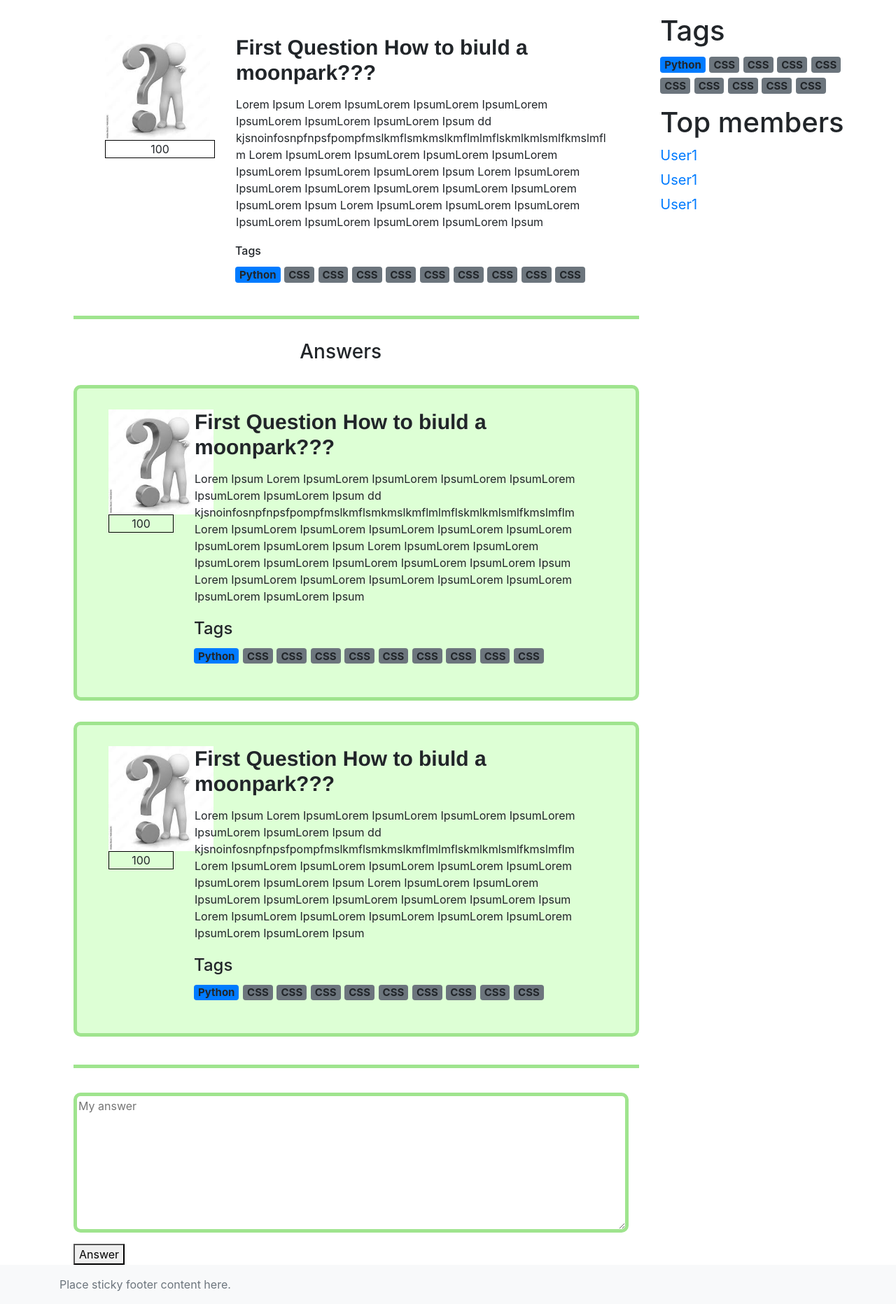
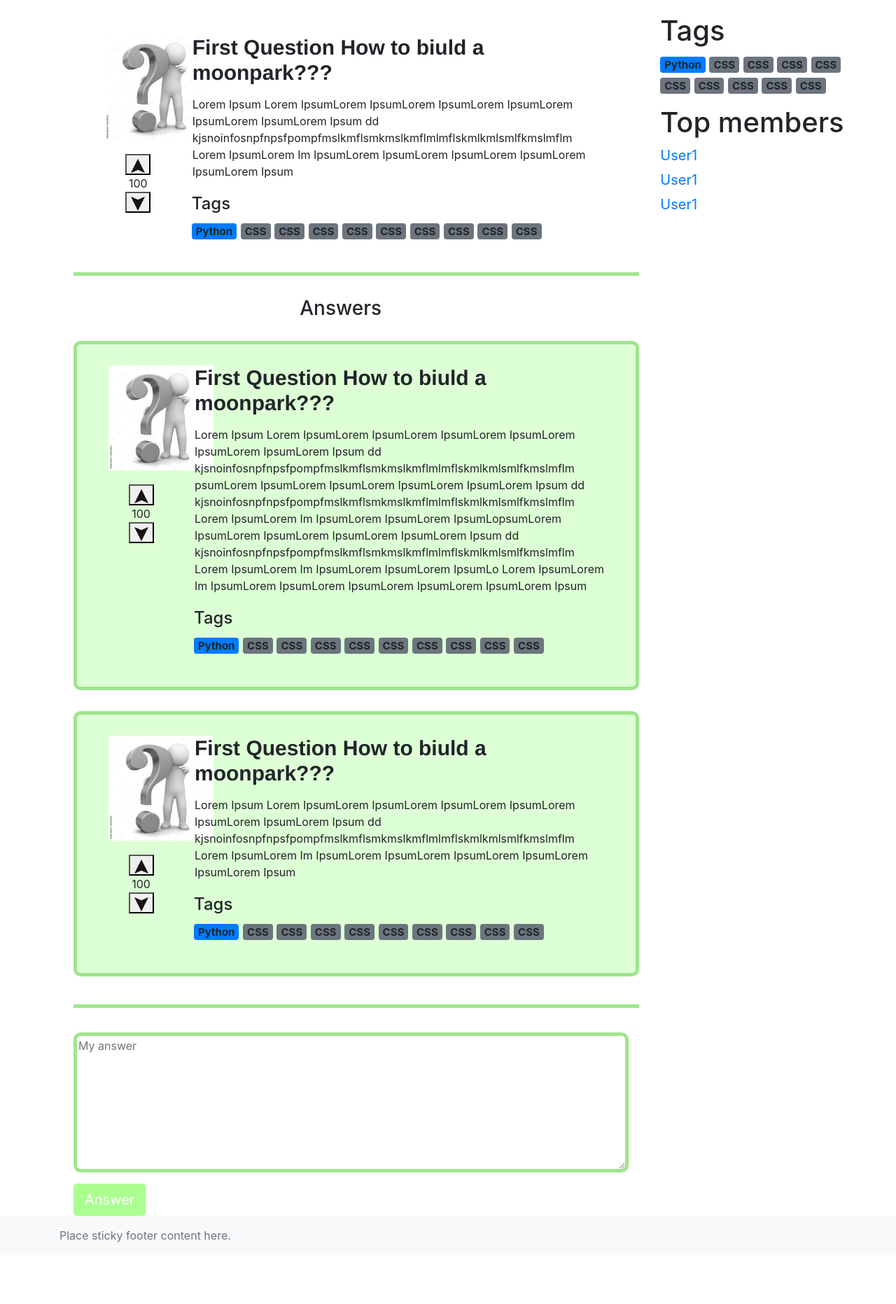
Before and after one commit to danxxo/TP_WEB_Busarov, a Python web app: template templates/question_detail.html in a window 1280 px wide; the page is wider, and only the part inside the window is pictured. Shown: the part 80-1943 px from the top of that part at 70% size. After the commit the page ends 1855 px from the top of that part, so only its background shows below. Run offline with Jinja, Linux system fonts and the light colour scheme; the template is opened without the code that fills it, so the values that code supplies are empty.

Commit message:
Add buttons

```diff
--- a/static/css/custom.css
+++ b/static/css/custom.css
@@ -13,7 +13,7 @@ main > .container {
 }
 
 .paginator-mg {
-    margin: 40px 0px 0px 60px;
+    margin: 30px 0px 0px 30px;
 }
 
 #busques {
@@ -219,3 +219,17 @@ main > .container {
     color: white;
     font-size: 25px;
 }
+
+.btn-primary, .btn-primary:active, .btn-primary:visited {
+    background-color: #aaff90 !important;
+    border: none;
+}
+
+.btn-primary:hover {
+    background-color: #d6ffc1 !important;
+}
+.btn-outline-primary, .btn-outline-primary:active, .btn-outline-primary:visited {
+    /* background-color: #aaff90 !important; */
+    border: 2px solid #9aff7c !important;
+    color: #85ff5f;
+}
--- a/templates/base.html
+++ b/templates/base.html
@@ -159,8 +159,6 @@
 
         </div>
     </div>
-  </div>
-
       <!-- paginator -->
     <nav aria-label="Page navigation example" class="paginator-mg">
       <ul class="pagination">
@@ -171,6 +169,7 @@
         <li class="page-item"><a class="page-link paginator-next" href="#">Next</a></li>
       </ul>
     </nav>
+  </div>
 </main>
 
 <footer class="footer mt-auto py-3 bg-light">
--- a/templates/login.html
+++ b/templates/login.html
@@ -99,7 +99,7 @@
                     <p class="new-question-title"></p>
                 </div>
                 <div class="col-10">
-                    <button>Log in</button>
+                  <button type="button" class="btn btn-primary btn-lg">Log in</button>
                 </div>
             </div>
             <br>
--- a/templates/new_question.html
+++ b/templates/new_question.html
@@ -100,7 +100,7 @@
                 </div>
                 <div class="col-10">
                   <textarea class="new-question-small-textarea" placeholder="Fill correct tags to get answer faster"></textarea>
-                  <button style="margin-top: 20px;">Ask</button>
+                  <button type="button" class="btn btn-primary btn-lg">Ask</button>
                 </div>
             </div>
         </div>
--- a/templates/question_detail.html
+++ b/templates/question_detail.html
@@ -79,13 +79,21 @@
         <div class="col-8">
             <!-- QUESTION -->
             <div class="row question-detail">
-                <div class="col-3">
+              <div class="col-2">
                   <img src="../static/img/question1.jpeg" class="question-image" alt="question image">
-                    <div class="question-answers">
-                        <p>100</p>
+                  <div style="margin-top:20px;">
+                    <div class="centered-content-div">
+                      <button><img src="../static/img/arrow.png" style="width: 20px; height: 20px;" alt=""></button>
+                    </div>
+                    <div class="centered-content-div">
+                      100
+                    </div>
+                    <div class="centered-content-div">
+                      <button><img src="../static/img/arrow.png" style="width: 20px; height: 20px; rotate: 180deg;" alt=""></button>
                     </div>
                   </div>
-                <div class="col-9">
+              </div>
+              <div class="col-10">
                 <div class="row">
                   <div class="col-12">
                     <div class="question-title">
@@ -93,17 +101,12 @@
                     </div>
                     <div class="question-text">
                         Lorem Ipsum Lorem IpsumLorem IpsumLorem IpsumLorem IpsumLorem IpsumLorem IpsumLorem Ipsum dd kjsnoinfosnpfnpsfpompfmslkmflsmkmslkmflmlmflskmlkmlsmlfkmslmflm
-                          Lorem IpsumLorem IpsumLorem IpsumLorem IpsumLorem IpsumLorem IpsumLorem IpsumLorem Ipsum
-                          Lorem IpsumLorem IpsumLorem IpsumLorem IpsumLorem IpsumLorem IpsumLorem IpsumLorem Ipsum
-                          Lorem IpsumLorem IpsumLorem IpsumLorem IpsumLorem IpsumLorem IpsumLorem IpsumLorem Ipsum
+                        Lorem IpsumLorem Im IpsumLorem IpsumLorem IpsumLorem IpsumLorem IpsumLorem Ipsum
                     </div>
                   </div>
                   <div class="row" style="padding-left: 14px;">
-                      <!-- <div class="col-6 question-info">
-                        <a href="#">Answer</a>
-                      </div> -->
                     <div class="col-12 question-info">
-                        <h6>Tags</h6>
+                      <h4>Tags</h4>
                       <div class="tags-question">
                         <span class="badge bg-primary">Python</span>
                         <span class="badge bg-secondary">CSS</span>
@@ -126,8 +129,16 @@
             <div class="row question">
               <div class="col-2">
                   <img src="../static/img/question1.jpeg" class="question-image" alt="question image">
-                  <div class="question-answers">
-                      <p>100</p>
+                  <div style="margin-top:20px;">
+                    <div class="centered-content-div">
+                      <button><img src="../static/img/arrow.png" style="width: 20px; height: 20px;" alt=""></button>
+                    </div>
+                    <div class="centered-content-div">
+                      100
+                    </div>
+                    <div class="centered-content-div">
+                      <button><img src="../static/img/arrow.png" style="width: 20px; height: 20px; rotate: 180deg;" alt=""></button>
+                    </div>
                   </div>
               </div>
               <div class="col-10">
@@ -138,9 +149,10 @@
                     </div>
                     <div class="question-text">
                         Lorem Ipsum Lorem IpsumLorem IpsumLorem IpsumLorem IpsumLorem IpsumLorem IpsumLorem Ipsum dd kjsnoinfosnpfnpsfpompfmslkmflsmkmslkmflmlmflskmlkmlsmlfkmslmflm
-                        Lorem IpsumLorem IpsumLorem IpsumLorem IpsumLorem IpsumLorem IpsumLorem IpsumLorem Ipsum
-                        Lorem IpsumLorem IpsumLorem IpsumLorem IpsumLorem IpsumLorem IpsumLorem IpsumLorem Ipsum
-                        Lorem IpsumLorem IpsumLorem IpsumLorem IpsumLorem IpsumLorem IpsumLorem IpsumLorem Ipsum
+                        psumLorem IpsumLorem IpsumLorem IpsumLorem IpsumLorem Ipsum dd kjsnoinfosnpfnpsfpompfmslkmflsmkmslkmflmlmflskmlkmlsmlfkmslmflm
+                        Lorem IpsumLorem Im IpsumLorem IpsumLorem IpsumLopsumLorem IpsumLorem IpsumLorem IpsumLorem IpsumLorem Ipsum dd kjsnoinfosnpfnpsfpompfmslkmflsmkmslkmflmlmflskmlkmlsmlfkmslmflm
+                        Lorem IpsumLorem Im IpsumLorem IpsumLorem IpsumLo
+                        Lorem IpsumLorem Im IpsumLorem IpsumLorem IpsumLorem IpsumLorem IpsumLorem Ipsum
                     </div>
                   </div>
                   <div class="row" style="padding-left: 14px;">
@@ -166,8 +178,16 @@
           <div class="row question">
             <div class="col-2">
                 <img src="../static/img/question1.jpeg" class="question-image" alt="question image">
-                <div class="question-answers">
-                    <p>100</p>
+                <div style="margin-top:20px;">
+                  <div class="centered-content-div">
+                    <button><img src="../static/img/arrow.png" style="width: 20px; height: 20px;" alt=""></button>
+                  </div>
+                  <div class="centered-content-div">
+                    100
+                  </div>
+                  <div class="centered-content-div">
+                    <button><img src="../static/img/arrow.png" style="width: 20px; height: 20px; rotate: 180deg;" alt=""></button>
+                  </div>
                 </div>
             </div>
             <div class="col-10">
@@ -178,9 +198,7 @@
                   </div>
                   <div class="question-text">
                       Lorem Ipsum Lorem IpsumLorem IpsumLorem IpsumLorem IpsumLorem IpsumLorem IpsumLorem Ipsum dd kjsnoinfosnpfnpsfpompfmslkmflsmkmslkmflmlmflskmlkmlsmlfkmslmflm
-                      Lorem IpsumLorem IpsumLorem IpsumLorem IpsumLorem IpsumLorem IpsumLorem IpsumLorem Ipsum
-                      Lorem IpsumLorem IpsumLorem IpsumLorem IpsumLorem IpsumLorem IpsumLorem IpsumLorem Ipsum
-                      Lorem IpsumLorem IpsumLorem IpsumLorem IpsumLorem IpsumLorem IpsumLorem IpsumLorem Ipsum
+                      Lorem IpsumLorem Im IpsumLorem IpsumLorem IpsumLorem IpsumLorem IpsumLorem Ipsum
                   </div>
                 </div>
                 <div class="row" style="padding-left: 14px;">
@@ -207,7 +225,8 @@
             <div class="row line-before-answer-form"></div>
             <div style="margin-left: 30px; padding-right: 0px;">
                 <textarea class="input-form-textarea" placeholder="My answer"></textarea>
-                <button>Answer</button>
+                <button type="button" class="btn btn-primary btn-lg">Answer</button>
+
             </div>
         </div>
         <div class="col-4 right-bar">
```
Also changed, not shown: templates/registration.html (+5 -3 lines), templates/tagged_list.html (+50 -27 lines), templates/user_settings.html (+4 -3 lines). Lines whose indentation alone changed are shown as unchanged.
